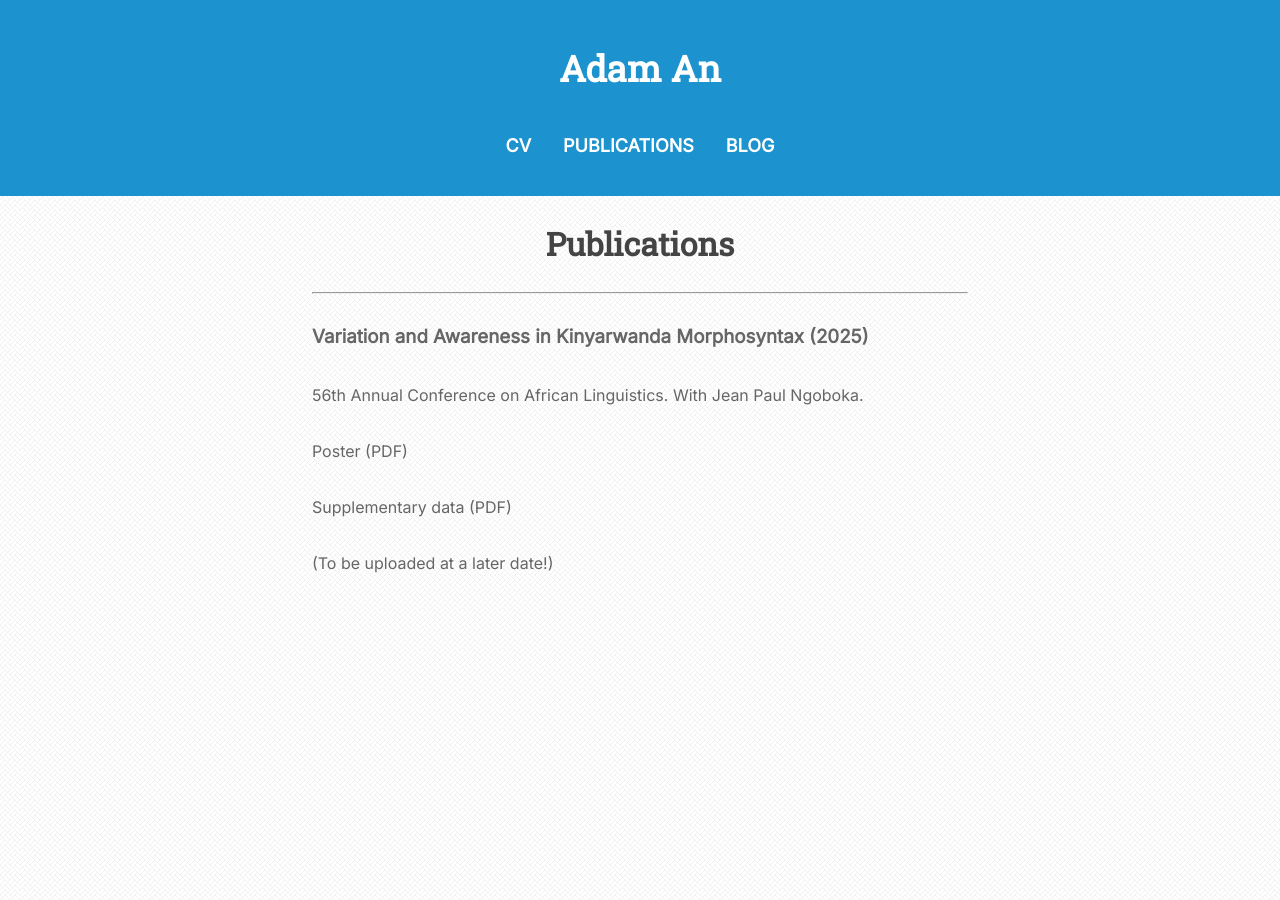
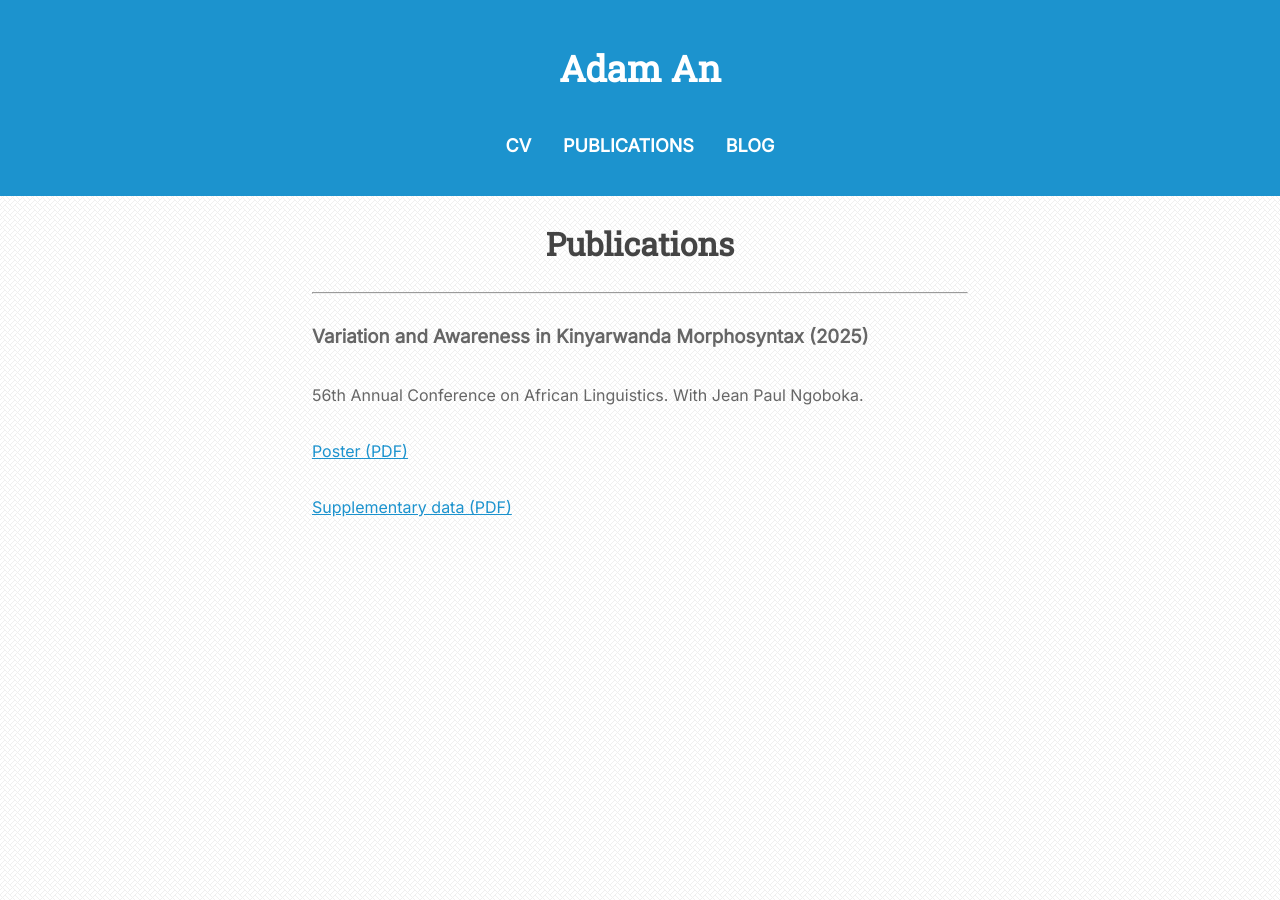
Before and after one commit to theycallmezeal/theycallmezeal.github.io, a Jekyll site: the page built from publications.md, in a window 1280 px wide. Built offline with Jekyll 4.4.1, drawn with Linux system fonts in a browser that asks for light colours.

Commit message:
Update publications.md

```diff
--- a/publications.md
+++ b/publications.md
@@ -7,8 +7,6 @@ title: Publications
 
 56th Annual Conference on African Linguistics. With Jean Paul Ngoboka.
 
-Poster (PDF)
+[Poster (PDF)](/pub/2025-acal-poster.pdf)
 
-Supplementary data (PDF)
-
-(To be uploaded at a later date!)
+[Supplementary data (PDF)](/pub/2025-acal-supplementary.pdf)
```
